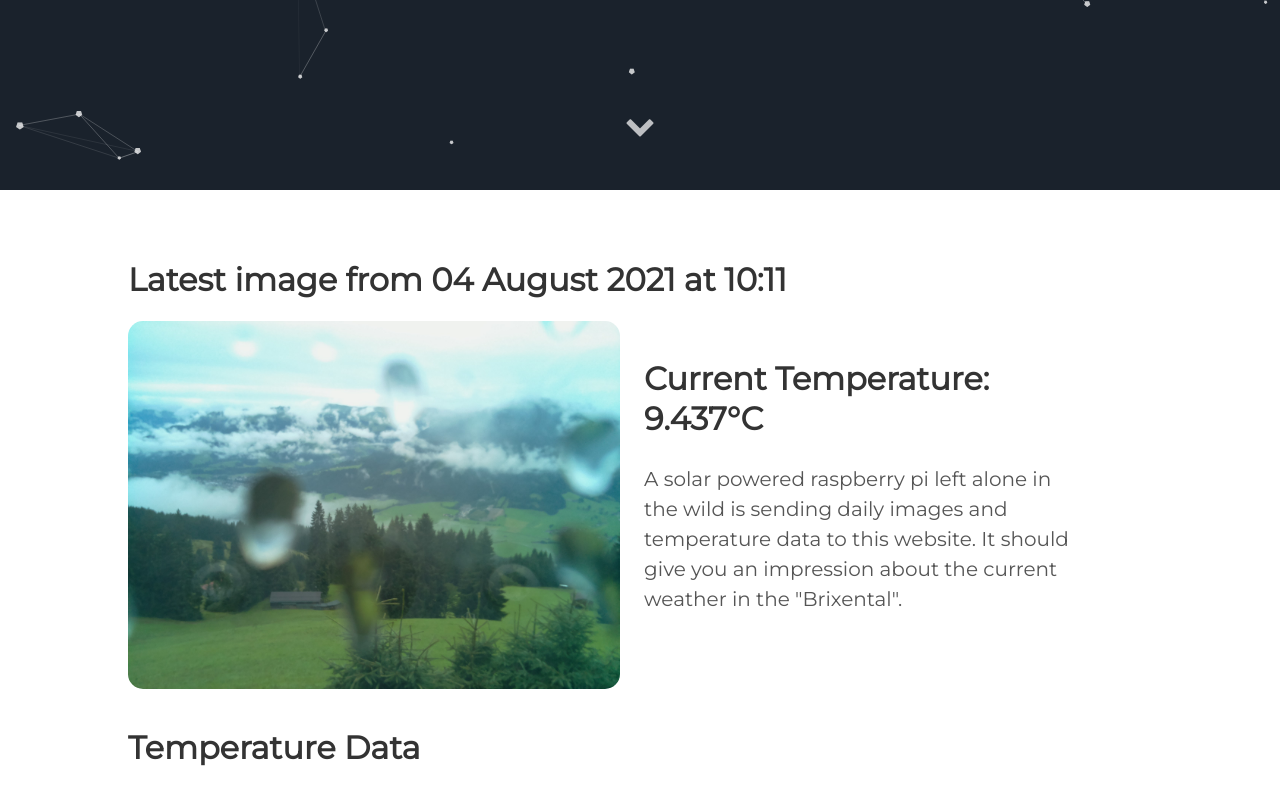
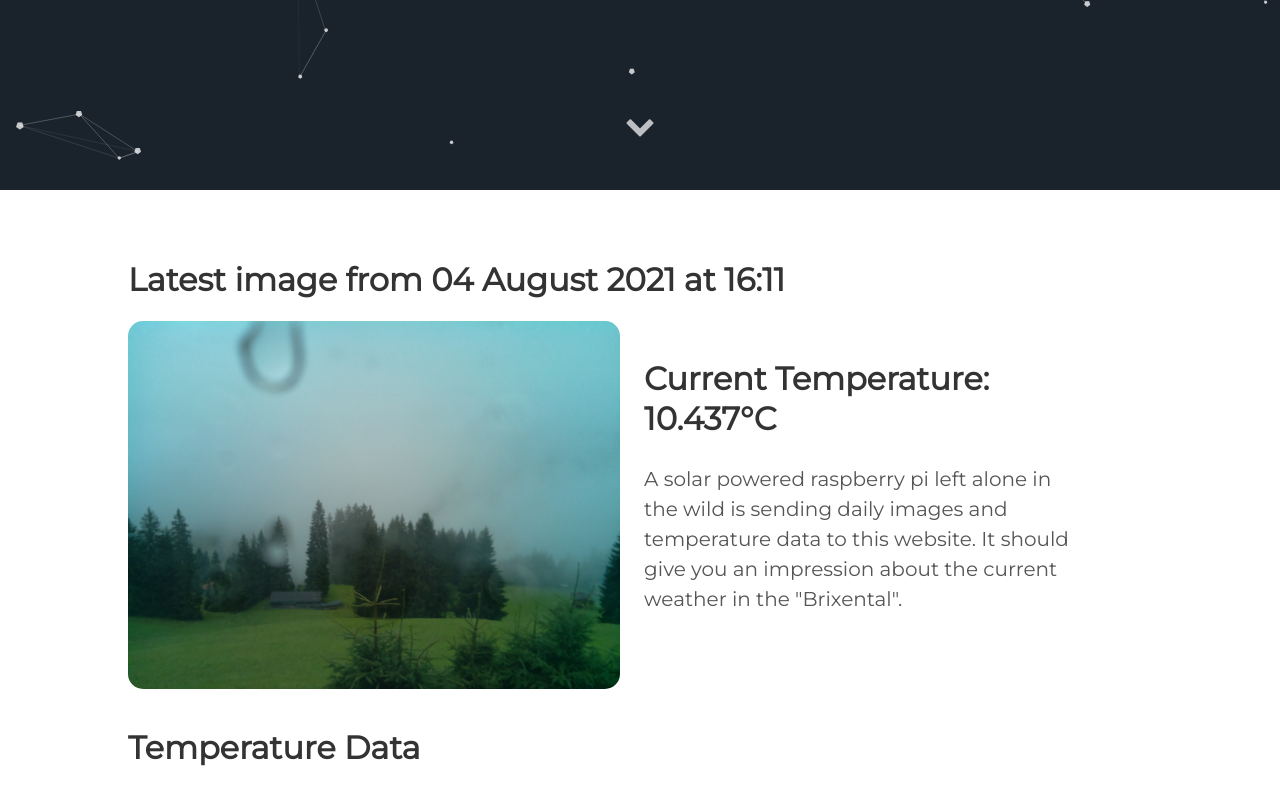
Before and after one commit to vektorious/vektorious.github.io, a Jekyll site: the page built from resources/huette.md, in a window 1280 px wide and 900 px high, scrolled down 710 px. Shown: the top 805 px of the window. Built offline with Jekyll 4.4.1, drawn with Linux system fonts in a browser that asks for light colours.

Commit message:
I'm a bot beep boop

```diff
--- a/resources/huette.md
+++ b/resources/huette.md
@@ -6,13 +6,13 @@ image: '/assets/img/'
 description: 'Live image from the Austrian alps'
 twitter_text: ' '
 ---
-## Latest image from 04 August 2021 at 10:11
+## Latest image from 04 August 2021 at 16:11
 <div class="huette">
   <div class="huette-image">
     <img src="{{ "/assets/img/huette.jpg" | prepend: site.baseurl }}">
   </div>
   <div class="huette-text">
-        <h2>Current Temperature: 9.437°C</h2>
+        <h2>Current Temperature: 10.437°C</h2>
         <p>A solar powered raspberry pi left alone in the wild is sending daily images and temperature data to this website. It should give you an impression about the current weather in the "Brixental".</p>
 
   </div>
```
Also changed, not shown: rpi-script/2021-08-04_161011.txt (renamed from rpi-script/2021-08-04_101010.txt, +5 -5 lines), rpi-script/huette.md (+2 -2 lines), assets/img/huette.jpg, assets/img/temp_plot.png, rpi-script/temp_plot.png, 1 other file.
